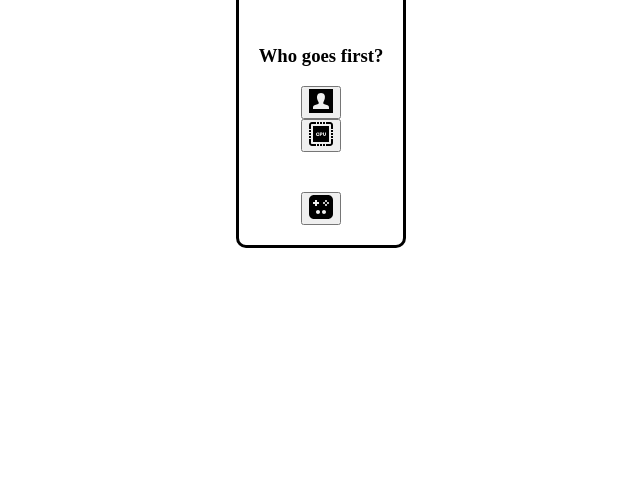
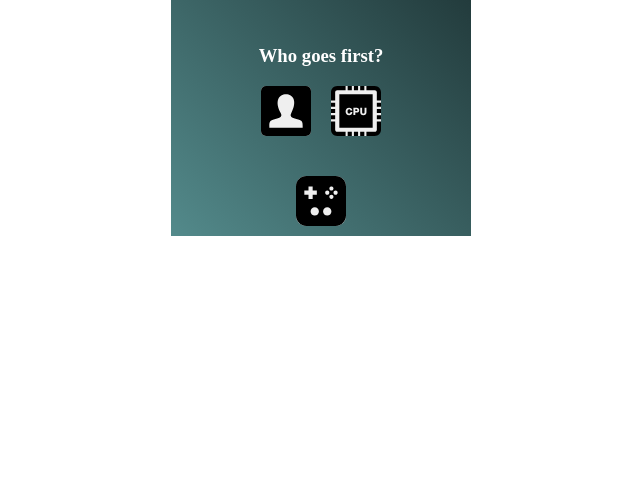
Before and after one commit to pawpac/tic-tac-toe, a plain HTML site: page index.html in a window 1280 px wide. Shown: the part 322-816 px from the top of the page, without its empty margins (319-959 px from the left). Drawn offline with Linux system fonts and the light colour scheme.

Commit message:
Add 'red' class

```diff
--- a/styles.css
+++ b/styles.css
@@ -3,8 +3,10 @@ body {
 }
 
 .menu-container {
-  border-style: solid;
-  border-radius: 10px;
+  width: 300px;
+  height: 300px;
+  background-image: linear-gradient(45deg, rgb(83, 138, 139), rgb(29, 50, 51));
+  color: white;
   display: flex;
   flex-direction: column;
   align-items: center;
@@ -24,8 +26,7 @@ body {
 }
 
 body,
-.start-game,
-.buttons {
+.start-game {
   display: flex;
   flex-direction: column;
   align-items: center;
@@ -39,11 +40,38 @@ body,
 }
 
 .player-one,
-.player-two {
+.player-two,
+.choice {
   display: flex;
   flex-direction: column;
   align-items: center;
   justify-content: center;
+}
+.buttons {
+  display: flex;
+  gap: 20px;
+}
+
+button,
+.cpu {
+  width: 50px;
+  height: 50px;
+}
+
+.brain,
+.begin {
+  width: 50px;
+  height: 50px;
+  border-radius: 5px;
+}
+
+button {
+  display: flex;
+  padding: 0;
+  margin: 0;
+  /* background-color: rgba(255, 255, 255, 0); */
+  border-style: none;
+  border-radius: 10px;
 }
 
 .start-btn {
@@ -52,8 +80,8 @@ body,
 
 .grid-container {
 
-  border-style: solid;
-  border-radius: 10px;
+  /* border-style: solid;
+  border-radius: 10px; */
   width: 300px;
   height: 300px;
 }
@@ -159,3 +187,7 @@ body,
   rgb(37, 62, 63, 0),
   rgba(255, 255, 255, .1));
 }
+
+.red {
+  color: red;
+}
```
